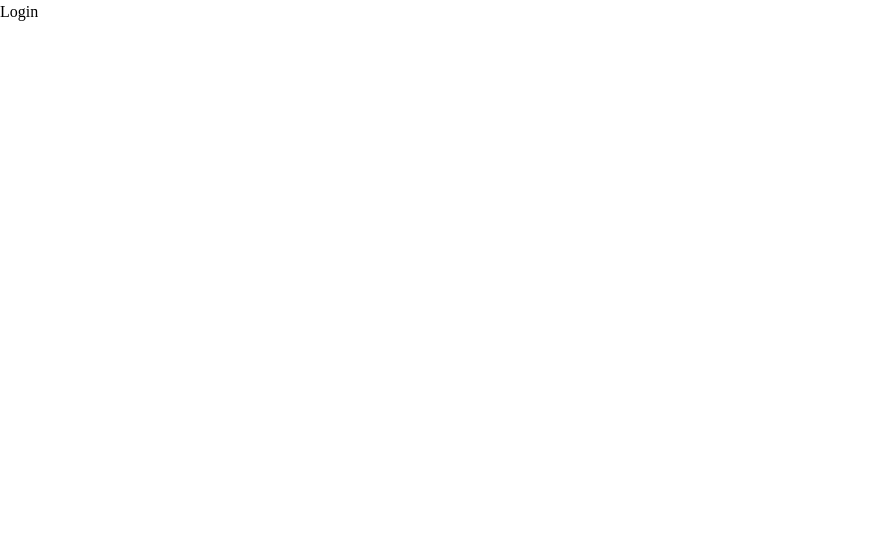
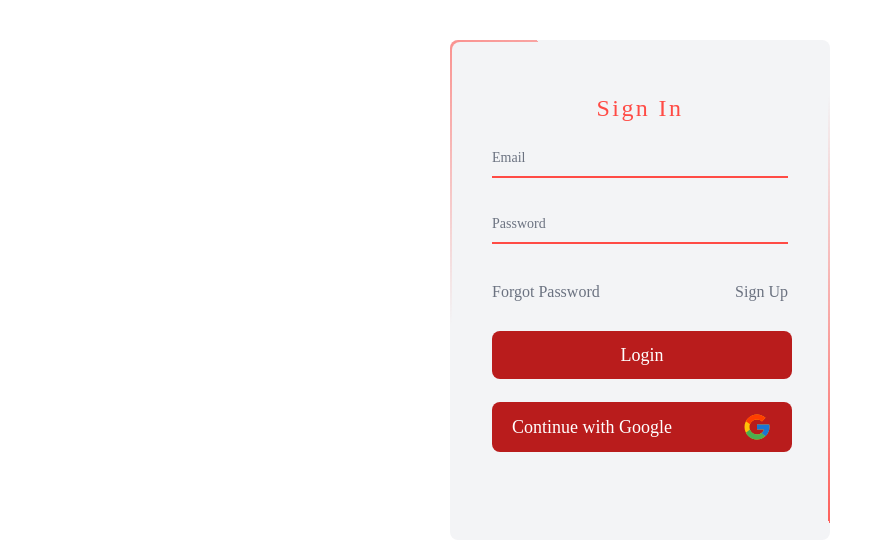
Before and after one commit to muhammeterl1912/Firebase-React-Movie-App, a React (Create React App) app: page /login in a window 1280 px wide. Shown: the top 560 px of the page, without its empty margins (0-893 px from the left). Built offline with nearby package versions, Linux system fonts and the light colour scheme.

Commit message:
login file structured  and now user can enter the website after authenticated.

```diff
--- a/src/context/AuthProvider.jsx
+++ b/src/context/AuthProvider.jsx
@@ -1,6 +1,11 @@
 import { createContext, useContext, useState } from "react";
 import { auth } from "../auth/firebase";
-import { createUserWithEmailAndPassword } from "firebase/auth";
+import {
+  createUserWithEmailAndPassword,
+  signInWithEmailAndPassword,
+} from "firebase/auth";
+import { useNavigate } from "react-router-dom";
+
 const authContext = createContext();
 
 const AuthProvider = ({ children }) => {
@@ -13,10 +18,19 @@
       console.log(error);
     }
   };
-
+  const navigate = useNavigate();
+  const signIn = async (email, password) => {
+    try {
+      await signInWithEmailAndPassword(auth, email, password);
+      navigate("/");
+    } catch (error) {
+      console.log(error);
+    }
+  };
   const values = {
     currentUser,
     createUser,
+    signIn,
   };
 
   return <authContext.Provider value={values}>{children}</authContext.Provider>;
--- a/src/pages/Login.jsx
+++ b/src/pages/Login.jsx
@@ -1,7 +1,82 @@
-import React from "react";
+import React, { useState } from "react";
+import GoogleIcon from "../assets/icons/GoogleIcon";
+import { useContextAuth } from "../context/AuthProvider";
+import { Link } from "react-router-dom";
 
 const Login = () => {
-  return <div>Login</div>;
+  const [info, setInfo] = useState({
+    email: "",
+    password: "",
+  });
+
+  const { signIn } = useContextAuth();
+
+  const handleChange = (e) =>
+    setInfo({ ...info, [e.target.name]: e.target.value });
+
+  const { email, password } = info;
+  const handlesubmit = (e) => {
+    e.preventDefault();
+    signIn(email, password);
+  };
+
+  return (
+    <div className="flex justify-center">
+      <div className="overflow-hidden flex-1 h-screen justify-center items-center dark:bg-gray-dark-main">
+        <div className={`form-container mt-[5vh] w-[380px] h-[500px] `}>
+          <form onSubmit={handlesubmit}>
+            <h2 className="text-red-main text-2xl font-[500] text-center tracking-[0.1em] mb-3">
+              Sign In
+            </h2>
+
+            <div className="relative z-0 w-full mb-6 group">
+              <input
+                name="email"
+                className="peer"
+                type="email"
+                placeholder=" "
+                required
+                onChange={handleChange}
+              />
+              <label htmlFor="floating_email">Email</label>
+            </div>
+            <div className="relative z-0 w-full mb-6 group">
+              <input
+                name="password"
+                className="peer"
+                type="password"
+                placeholder=" "
+                required
+                onChange={handleChange}
+              />
+              <label htmlFor="floating_password">Password</label>
+            </div>
+            <div className="flex justify-between">
+              <span className="py-3 font-[0.75em] cursor-pointer decoration-none text-gray-500 hover:text-[#ff4b45]">
+                Forgot Password
+              </span>
+              <Link
+                className="py-3 font-[0.75em] cursor-pointer decoration-none text-gray-500 hover:text-[#ff4b45]"
+                to="/register"
+              >
+                Sign Up
+              </Link>
+            </div>
+            <button className="btn-danger" type="submit">
+              Login
+            </button>
+            <button
+              className="flex justify-between text-center items-center btn-danger"
+              type="button"
+            >
+              Continue with Google
+              <GoogleIcon color="currentColor" />
+            </button>
+          </form>
+        </div>
+      </div>
+    </div>
+  );
 };
 
 export default Login;
--- a/src/pages/Register.jsx
+++ b/src/pages/Register.jsx
@@ -1,6 +1,7 @@
 import GoogleIcon from "../assets/icons/GoogleIcon";
 import { useState } from "react";
 import { useContextAuth } from "../context/AuthProvider";
+import { useNavigate } from "react-router-dom";
 
 const Register = () => {
   const [userInfo, setUserInfo] = useState({
@@ -11,6 +12,7 @@
   });
 
   const { createUser } = useContextAuth();
+  const navigate = useNavigate();
 
   const handleChange = (e) => {
     setUserInfo((info) => ({
@@ -21,7 +23,7 @@
   const handleSubmit = (e) => {
     e.preventDefault();
     createUser(userInfo.email, userInfo.password);
-    console.log(userInfo);
+    navigate("/login");
   };
   return (
     <div className="flex justify-center">
```
